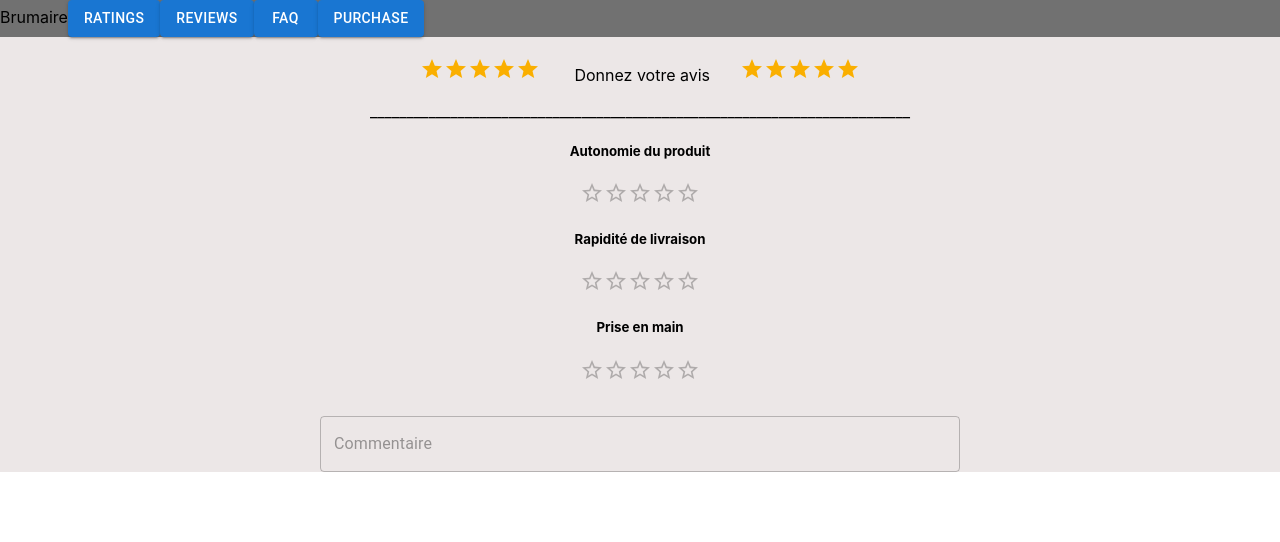
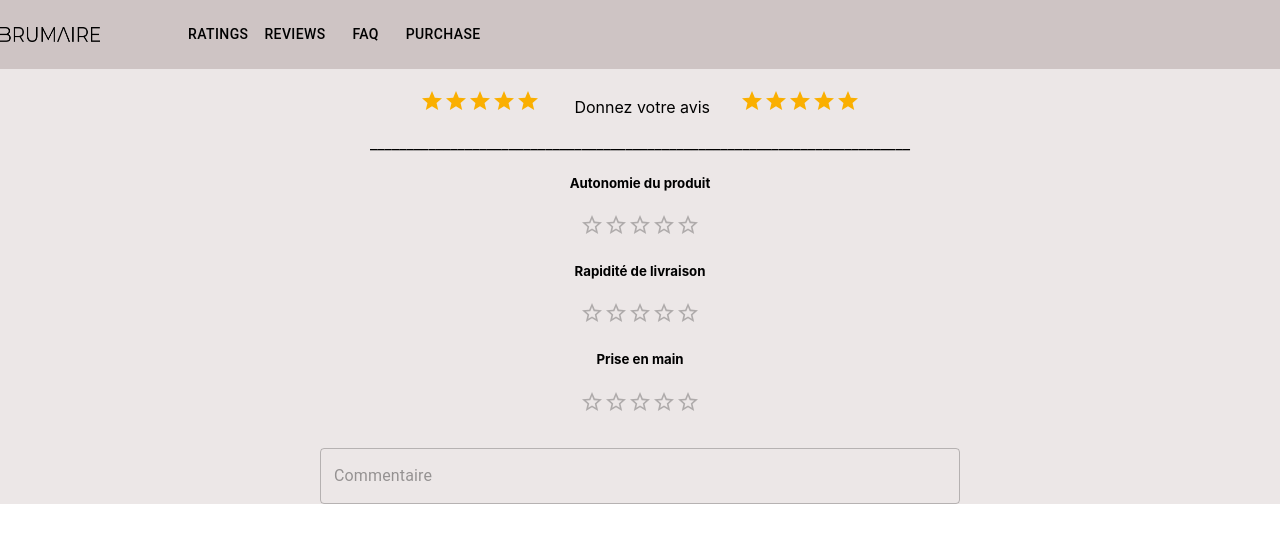
Before and after one commit to mlle-alois/Brumaire, a React (Create React App) app: page / in a window 1280 px wide. Shown: the top 542 px of the page. Built offline with nearby package versions, Linux system fonts and the light colour scheme.

Commit message:
navbar modifs

```diff
--- a/src/components/navbar/Navbar.css
+++ b/src/components/navbar/Navbar.css
@@ -1,3 +1,3 @@
 .background {
-    background-color: #717171;
+    background-color: #cec4c4;
 }
--- a/src/components/navbar/Navbar.js
+++ b/src/components/navbar/Navbar.js
@@ -1,15 +1,58 @@
 import './Navbar.css';
 import {Button} from "@mui/material";
 import {goToFAQ, goToPurchase, goToRatings, goToReviews} from "../../services/routing.service";
+import * as React from 'react';
+import Box from '@mui/material/Box';
+import Toolbar from '@mui/material/Toolbar';
+import Typography from '@mui/material/Typography';
 
 export function Navbar() {
     return (
-        <div className="background">
-            Brumaire
+
+    <div className="background">
+        <Toolbar disableGutters>
+            <Typography
+                variant="h6"
+                noWrap
+                component="div"
+                sx={{ mr: 2, display: { xs: 'none', md: 'flex' }, marginRight: 10}}
+            >
+                <img className={"img"} src={require('../../brumaire.png')} height="15" width="100" alt="logo"/>
+            </Typography>
+
+
+
+
+
+            <Box sx={{ flexGrow: 1, display: { xs: 'none', md: 'flex' } }}>
+
+                    <Button
+                        onClick={goToRatings}
+                        sx={{ my: 2, color: 'black', display: 'block', font: "Montserrat, sans-serif"
+                        }}
+                    > Ratings </Button>
+                <Button
+                    onClick={goToReviews}
+                    sx={{ my: 2, color: 'black', display: 'block', font: "Montserrat, sans-serif"
+                    }}
+                > Reviews </Button>
+                <Button
+                    onClick={goToFAQ}
+                    sx={{ my: 2, color: 'black', display: 'block', font: "Montserrat, sans-serif"
+                    }}
+                > FAQ </Button>
+                <Button
+                    onClick={goToPurchase}
+                    sx={{ my: 2, color: 'black', display: 'block', font: "Montserrat, sans-serif"
+                    }}
+                > Purchase </Button>
+            </Box>
+        </Toolbar>
+        {/* Brumaire
             <Button variant="contained" onClick={goToRatings}>Ratings</Button>
             <Button variant="contained" onClick={goToReviews}>Reviews</Button>
             <Button variant="contained" onClick={goToFAQ}>FAQ</Button>
-            <Button variant="contained" onClick={goToPurchase}>Purchase</Button>
+            <Button variant="contained" onClick={goToPurchase}>Purchase</Button> */}
         </div>
     );
 }
```
Also changed, not shown: src/brumaire.png (added), 1 other file (tests, documents, lock files or other folders).
